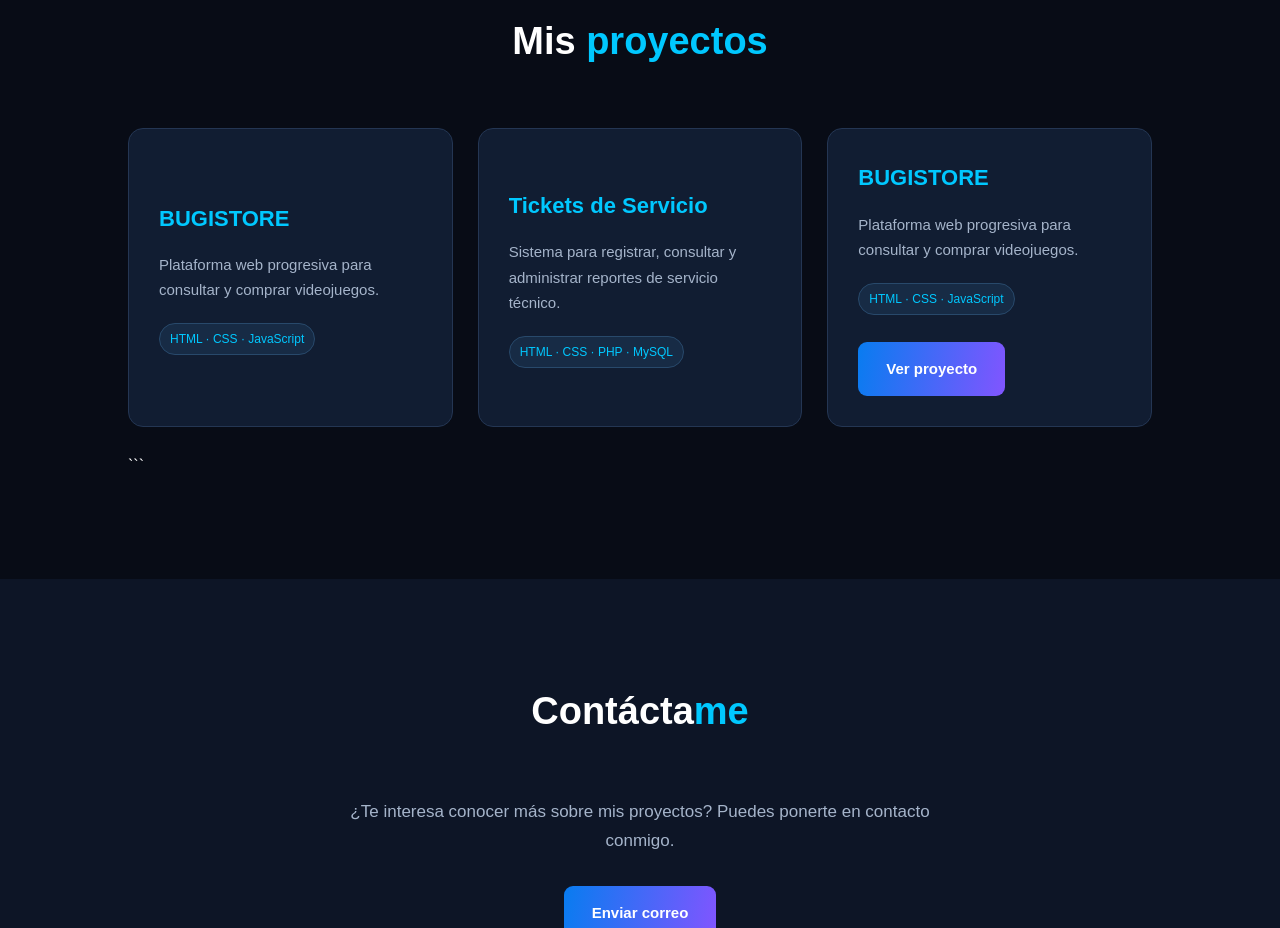
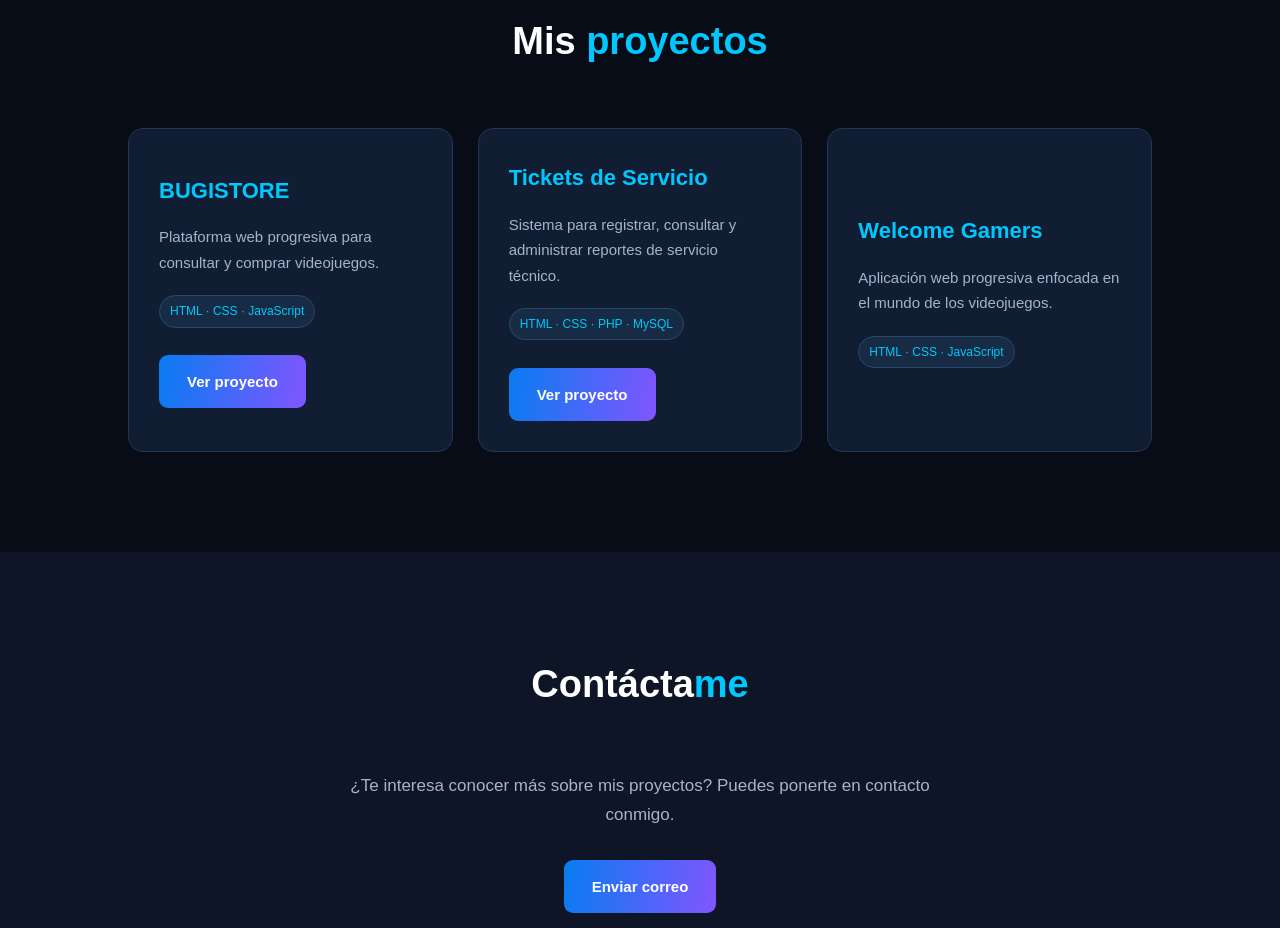
Before and after one commit to estradaethangg-bot/estradaethangg-bot.github.io, a plain HTML site: page index.html in a window 1280 px wide. Shown: the part 2140-3068 px from the top of the page. Drawn offline with Linux system fonts and the light colour scheme.

Commit message:
Update index.html

````diff
--- a/index.html
+++ b/index.html
@@ -137,12 +137,14 @@
         </div>
     </section>
 
+
     <!-- PROYECTOS -->
     <section class="seccion" id="proyectos">
         <h2 class="titulo-seccion">Mis <span>proyectos</span></h2>
 
         <div class="proyectos-grid">
 
+            <!-- BUGISTORE -->
             <div class="proyecto-card">
                 <div class="proyecto-contenido">
                     <h3>BUGISTORE</h3>
@@ -151,39 +153,51 @@
                         y comprar videojuegos.
                     </p>
                     <span>HTML · CSS · JavaScript</span>
+
+                    <br><br>
+
+                    <a href="https://github.com/estradaethangg-bot/BUGISTORE"
+                       target="_blank"
+                       rel="noopener noreferrer"
+                       class="boton">
+                        Ver proyecto
+                    </a>
                 </div>
             </div>
 
+            <!-- TICKETS DE SERVICIO -->
             <div class="proyecto-card">
-    <div class="proyecto-contenido">
-        <h3>Tickets de Servicio</h3>
-        <p>
-            Sistema para registrar, consultar y
-            administrar reportes de servicio técnico.
-        </p>
-        <span>HTML · CSS · PHP · MySQL</span>
-    </div>
-</div>
-<div class="proyecto-card">
-    <div class="proyecto-contenido">
-        <h3>BUGISTORE</h3>
-        <p>
-            Plataforma web progresiva para consultar
-            y comprar videojuegos.
-        </p>
-        <span>HTML · CSS · JavaScript</span>
+                <div class="proyecto-contenido">
+                    <h3>Tickets de Servicio</h3>
+                    <p>
+                        Sistema para registrar, consultar y
+                        administrar reportes de servicio técnico.
+                    </p>
+                    <span>HTML · CSS · PHP · MySQL</span>
 
-        <br><br>
+                    <br><br>
 
-        <a href="https://github.com/estradaethangg-bot/BUGISTORE"
-           target="_blank"
-           rel="noopener noreferrer"
-           class="boton">
-            Ver proyecto
-        </a>
-    </div>
-</div>
-```
+                    <a href="https://github.com/estradaethangg-bot/Ticketsdeservicio"
+                       target="_blank"
+                       rel="noopener noreferrer"
+                       class="boton">
+                        Ver proyecto
+                    </a>
+                </div>
+            </div>
+
+            <!-- WELCOME GAMERS -->
+            <div class="proyecto-card">
+                <div class="proyecto-contenido">
+                    <h3>Welcome Gamers</h3>
+                    <p>
+                        Aplicación web progresiva enfocada
+                        en el mundo de los videojuegos.
+                    </p>
+                    <span>HTML · CSS · JavaScript</span>
+                </div>
+            </div>
+
         </div>
     </section>
 
````
